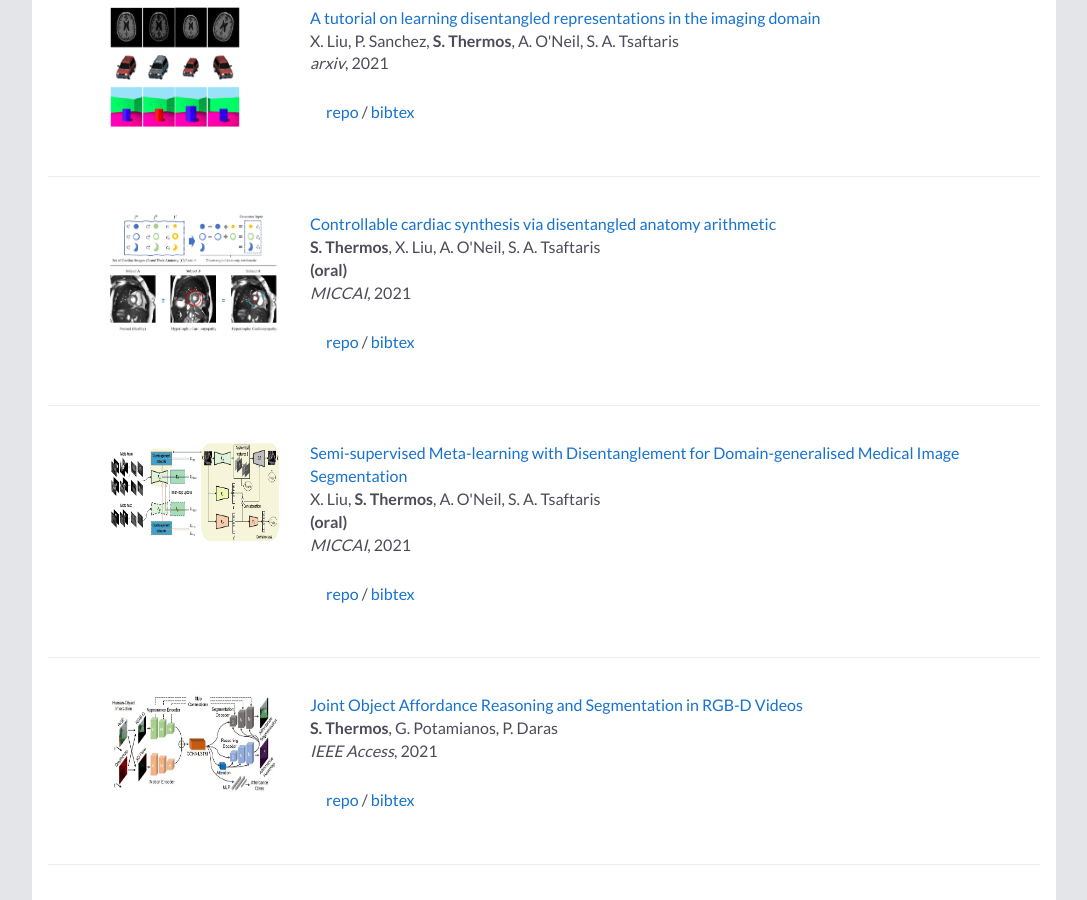
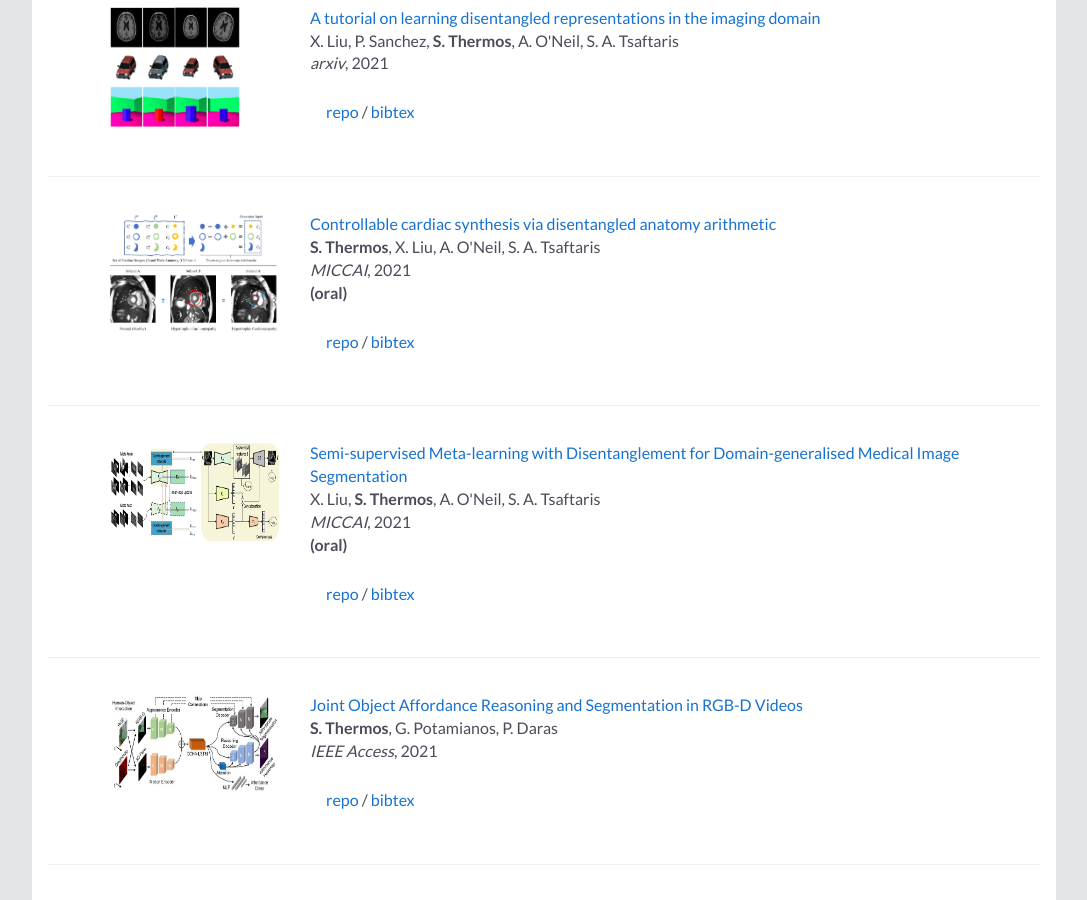
Before and after one commit to spthermo/spthermo.github.io, a Jekyll site: the page built from index.md, in a window 1280 px wide and 900 px high, scrolled down 853 px. Shown: the whole window, without its empty margins (96-1183 px from the left). Built offline with Jekyll 4.4.1, drawn with Linux system fonts in a browser that asks for light colours; nearby versions of some CDN libraries; our own code applies the rules of GitHub Pages for plain Markdown files.

```diff
--- a/_layouts/default.html
+++ b/_layouts/default.html
@@ -103,8 +103,8 @@
         <td width="25%" valign="top"><img src="assets/images/daa-gan.png" alt="game" width="170" height="120" style="border-style: none">
         <td width="75%" valign="top">
           <p><a href="https://arxiv.org/abs/2107.01748"><heading>Controllable cardiac synthesis via disentangled anatomy arithmetic</heading></a><br>
-           <strong>S. Thermos</strong>, X. Liu, A. O'Neil, S. A. Tsaftaris <br> <strong>(oral)</strong><br>
-          <em>MICCAI</em>, 2021 <br>
+           <strong>S. Thermos</strong>, X. Liu, A. O'Neil, S. A. Tsaftaris <br>
+          <em>MICCAI</em>, 2021 <br> <strong>(oral)</strong><br>
 
           <div class="paper" id="thermos2021miccai">
             <a href="https://github.com/vios-s/DAA-GAN"> repo </a> /
@@ -129,8 +129,8 @@
         <td width="25%" valign="top"><img src="assets/images/dgnet.png" alt="game" width="170" height="100" style="border-style: none">
         <td width="75%" valign="top">
           <p><a href="https://arxiv.org/abs/2106.13292"><heading>Semi-supervised Meta-learning with Disentanglement for Domain-generalised Medical Image Segmentation</heading></a><br>
-           X. Liu, <strong>S. Thermos</strong>, A. O'Neil, S. A. Tsaftaris <br><strong>(oral)</strong><br>
-          <em>MICCAI</em>, 2021 <br>
+           X. Liu, <strong>S. Thermos</strong>, A. O'Neil, S. A. Tsaftaris <br>
+          <em>MICCAI</em>, 2021 <br><strong>(oral)</strong><br>
 
           <div class="paper" id="liu2021semi">
             <a href="https://github.com/vios-s/DGNet"> repo </a> /
```
